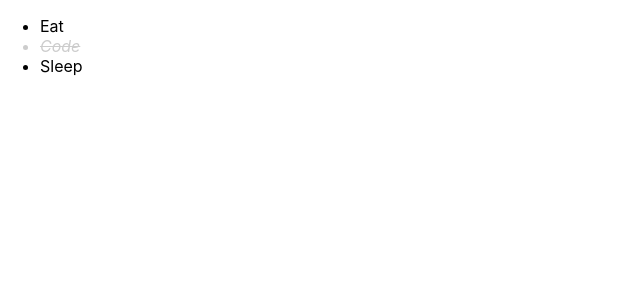
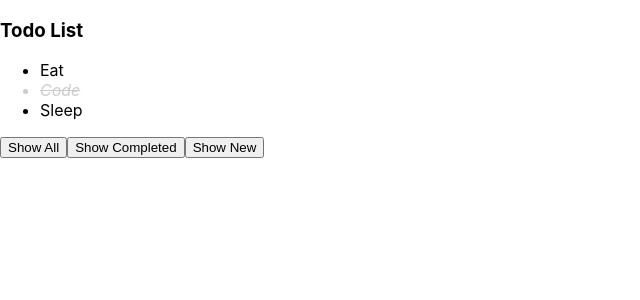
Before and after one commit to vdt040499/learn-reactjs-ef, a React (Create React App) app: page / in a window 1280 px wide. Shown: the top 300 px of the page, without its empty margins (0-640 px from the left). Built offline with nearby package versions, Linux system fonts and the light colour scheme.

Commit message:
State filterTodo

```diff
--- a/src/features/Todo/index.jsx
+++ b/src/features/Todo/index.jsx
@@ -11,7 +11,8 @@
         {id: 3, title: "Sleep", status: "new"},
     ]
 
-    const [todoList, setTodoList] = useState(initTodoList)
+    const [todoList, setTodoList] = useState(initTodoList);
+    const [filterStatus, setFilterStatus] = useState('all');
 
     const handleTodoClick = (todo, idx) => {
         console.log(todo, idx);
@@ -29,9 +30,30 @@
         setTodoList(newTodoList);
     }
 
+    const handleShowAllClick = () => {
+        setFilterStatus('all');
+    }
+
+    const handleShowCompletedClick = () => {
+        setFilterStatus('completed');
+    }
+
+    const handleShowNewClick = () => {
+        setFilterStatus('new');
+    }
+
+    const renderedTodoList = todoList.filter(todo => filterStatus === 'all' || filterStatus === todo.status);
+
     return (
         <div className="todoFeature">
-            <TodoList todoList={todoList} onTodoClick={handleTodoClick}/>
+            <h3>Todo List</h3>
+            <TodoList todoList={renderedTodoList} onTodoClick={handleTodoClick}/>
+
+            <div>
+                <button onClick={handleShowAllClick}>Show All</button>
+                <button onClick={handleShowCompletedClick}>Show Completed</button>
+                <button onClick={handleShowNewClick}>Show New</button>
+            </div>
         </div>
     );
 }
```
